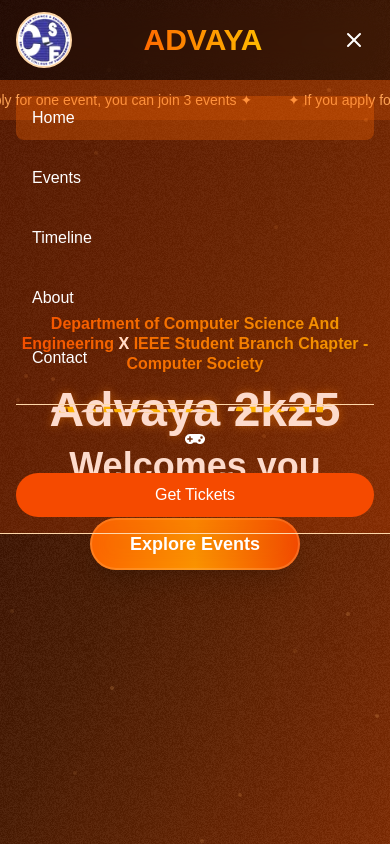
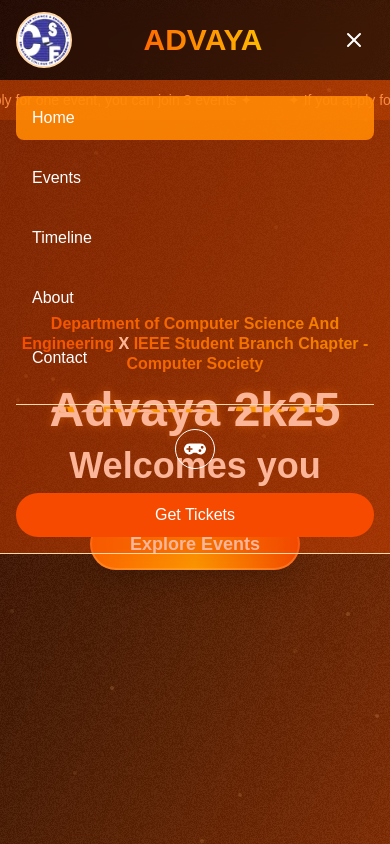
Before and after one commit to SaranSrini03/advaya, a Next.js app: page / in a window 390 px wide. Both pictures are taken after a click on the button 353 px from the left and 40 px from the top of the page. Built offline with nearby package versions, Linux system fonts and the light colour scheme.

Commit message:
changed few ui

```diff
--- a/app/components/NavBar.js
+++ b/app/components/NavBar.js
@@ -137,7 +137,7 @@
               initial={{ opacity: 0, y: -20 }}
               animate={{ opacity: 1, y: 0 }}
               exit={{ opacity: 0, y: -20 }}
-              className="md:hidden absolute w-full bg-orange-600/20 backdrop-blur-lg border-b border-orange-200"
+              className="md:hidden absolute w-full bg-orange-600/40 backdrop-blur-lg border-b border-orange-200"
             >
               <div className="px-4 py-4">
                 <ul className="space-y-4">
@@ -146,7 +146,7 @@
                       <Link
                         href={link.href}
                         className={`block py-2.5 px-4 rounded-lg transition-colors ${pathname === link.href
-                            ? "bg-orange-500/30 text-white"
+                            ? "bg-orange-400/90 text-white"
                             : "text-white hover:bg-orange-500/50"
                           }`}
                         onClick={() => setIsMenuOpen(false)}
@@ -163,12 +163,12 @@
                       onClick={() => router.push('/game')}
                       className="p-2 rounded-full hover:bg-orange-500/30 transition-colors"
                     >
-                      <FaGamepad className="w-5 h-5 text-white cursor-pointer" />
+                      <FaGamepad className="w-10 h-10 border p-2 rounded-full text-white cursor-pointer" />
                     </button>
                   </div>
                   <button
                     onClick={() => router.push('/gettickets')}
-                    className="w-full bg-orange-600 text-white py-2.5 rounded-full font-medium hover:bg-orange-700 transition-colors"
+                    className="w-full bg-orange-600 text-white  py-2.5 rounded-full font-medium hover:bg-orange-700 transition-colors"
                   >
                     Get Tickets
                   </button>
```
